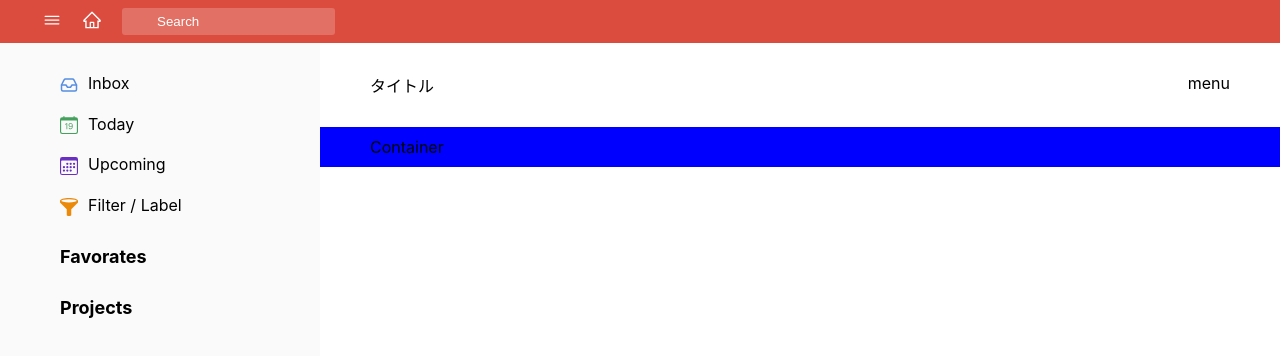
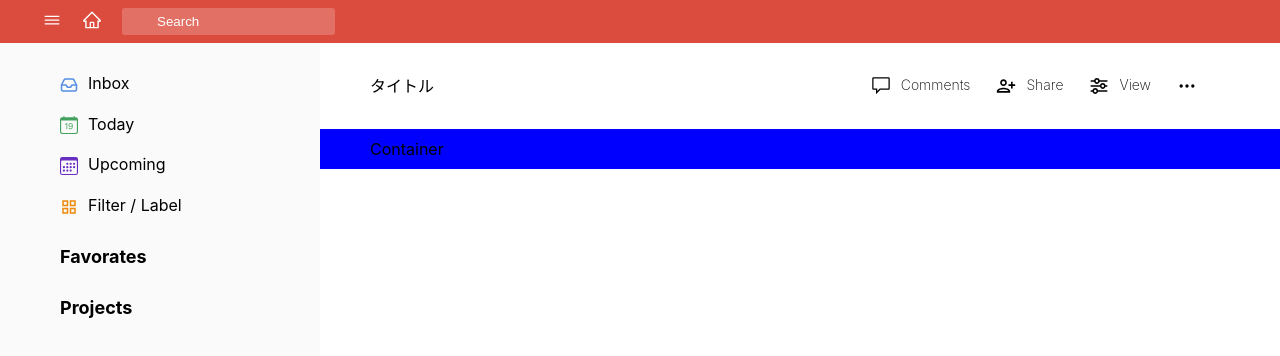
Before and after one commit to Yuji5117/todoist-clone-react, a React (Create React App) app: page / in a window 1280 px wide. Shown: the top 356 px of the page. Built offline with nearby package versions, Linux system fonts and the light colour scheme.

Commit message:
body-headerの修正

```diff
--- a/src/compoents/Organisms/Board/Header.tsx
+++ b/src/compoents/Organisms/Board/Header.tsx
@@ -1,10 +1,32 @@
 import styled from "styled-components";
+import { GoComment } from "react-icons/go";
+import { MdPersonAddAlt } from "react-icons/md";
+import { BiSliderAlt } from "react-icons/bi";
+import { FiMoreHorizontal } from "react-icons/fi";
 
 const Header = () => {
   return (
     <Wrapper>
       <div>タイトル</div>
-      <div>menu</div>
+      <div>
+        <MenuList>
+          <MenuElement>
+            <GoComment size={20} />
+            Comments
+          </MenuElement>
+          <MenuElement>
+            <MdPersonAddAlt size={20} />
+            Share
+          </MenuElement>
+          <MenuElement>
+            <BiSliderAlt size={20} />
+            View
+          </MenuElement>
+          <MenuElement>
+            <FiMoreHorizontal size={20} />
+          </MenuElement>
+        </MenuList>
+      </div>
     </Wrapper>
   );
 };
@@ -16,3 +38,32 @@ const Wrapper = styled.div`
   justify-content: space-between;
   padding: 30px 50px;
 `;
+
+const MenuList = styled.div`
+  height: 100%;
+  display: flex;
+  align-items: center;
+  list-style: none;
+
+  & > * {
+    margin-right: 20px;
+    font-weight: 200;
+  }
+`;
+
+const MenuElement = styled.li`
+  font-size: 14px;
+  padding: 3px;
+
+  & * {
+    font-weight: 200;
+    padding: 0 10px 0 0;
+    vertical-align: middle;
+  }
+
+  :hover {
+    background-color: #ececec;
+    border-radius: 3px;
+    cursor: pointer;
+  }
+`;
--- a/src/compoents/Templates/SideBar.tsx
+++ b/src/compoents/Templates/SideBar.tsx
@@ -1,7 +1,7 @@
 import { FiInbox } from "react-icons/fi";
 import { BsCalendarDate } from "react-icons/bs";
 import { BsCalendar3 } from "react-icons/bs";
-import { ImFilter } from "react-icons/im";
+import { MdGridView } from "react-icons/md";
 import styled from "styled-components";
 
 const SideBar = () => {
@@ -23,7 +23,7 @@ const SideBar = () => {
               Upcoming
             </CategoryElement>
             <CategoryElement>
-              <ImFilter size={18} color={"#EB8909"} />
+              <MdGridView size={18} color={"#EB8909"} />
               Filter / Label
             </CategoryElement>
           </CategoryList>
```
